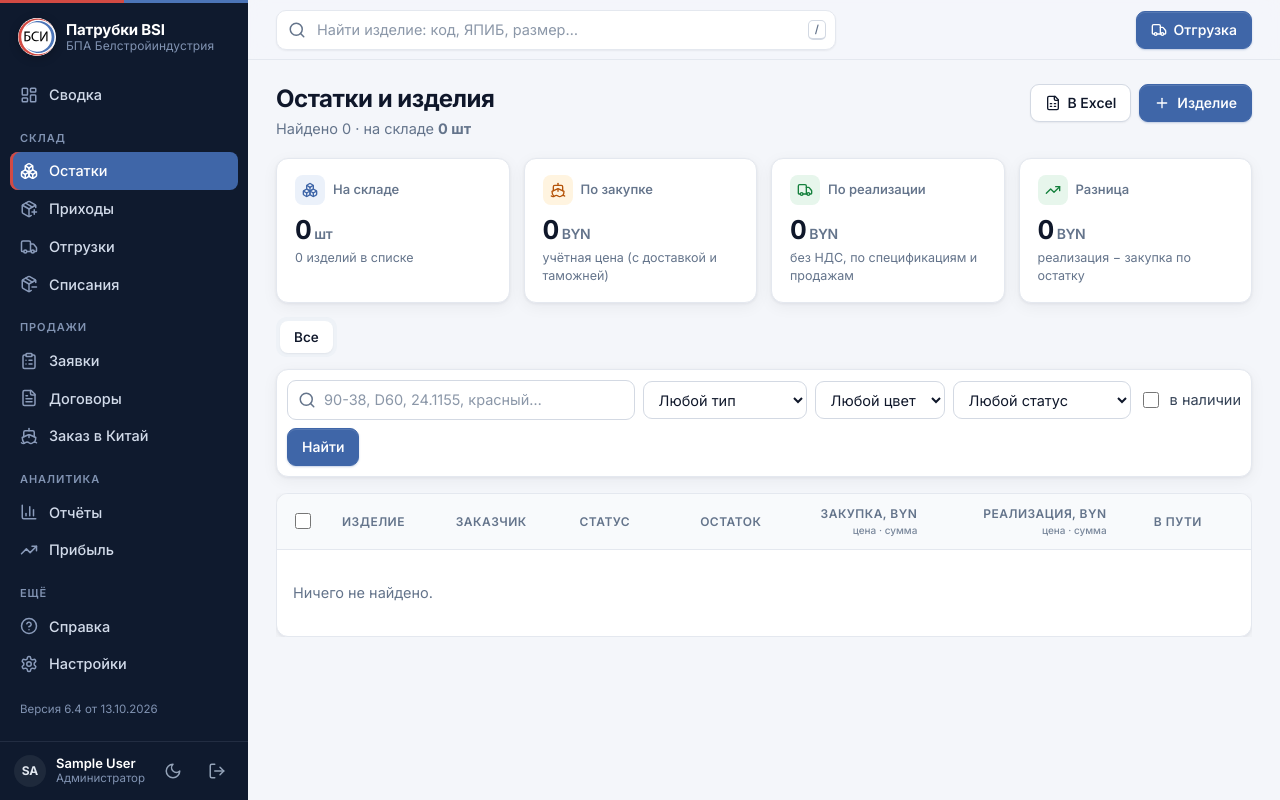
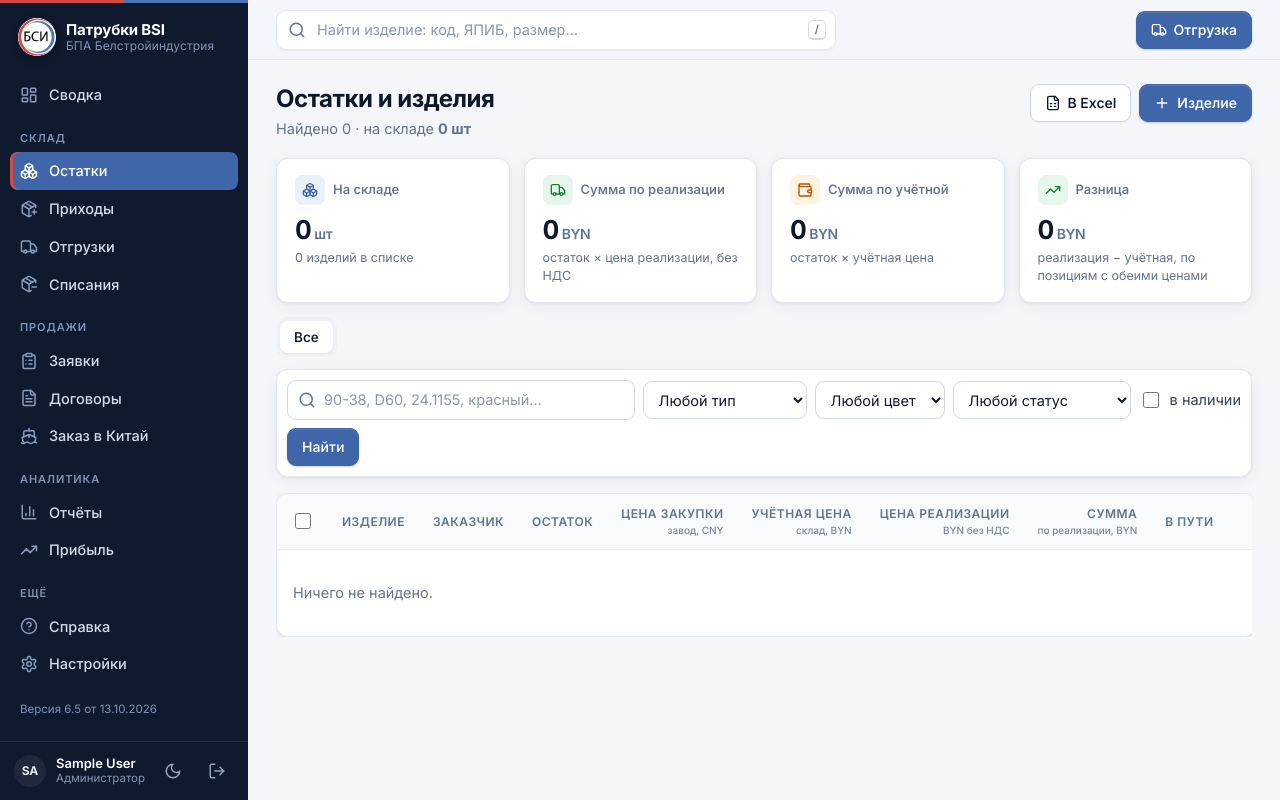
Before and after one commit to UladzimirKhilko/silicone-hoses, a Django app: page /products/ in a window 1280 px wide. Run offline with Django 5.2, Linux system fonts and the light colour scheme; the visitor is signed in with stand-in values (Sample User, id 1); data that the repository does not hold is empty.

Commit message:
Stock list: purchase, accounting and sale prices, amount by sale
Columns: on hand · purchase price (factory, CNY) · accounting price
(stock, BYN; manager role only) · sale price (BYN) · amount by sale.
Totals: on hand, amount by sale; for the manager role also amount by
accounting price and the difference. Same in the Excel export. Status
moved under the product name to fit. Version 6.5.

Co-Authored-By: Claude Opus 5.5 <noreply@anthropic.com>
Claude-Session: https://claude.ai/code/session_01MqfteMAGF7kq1vu4q7miFK

```diff
--- a/catalog/views.py
+++ b/catalog/views.py
@@ -40,13 +40,15 @@ def product_list(request):
     have, transit = on_hand(ids, balances), in_transit(ids)
     prices = sales_services.sale_prices((p.pk, p.customer_id) for p in products)
     costs = pricing.can_see_costs(request.user)
-    purchase, currency = pricing.purchase_figures(balances, ids, costs)
+    factory, _ = pricing.purchase_figures(balances, ids, costs=False)  # цена закупки — завод, CNY
+    landed = pricing.purchase_figures(balances, ids, costs=True)[0] if costs else {}  # учётная на складе, BYN
     for p in products:
         p.on_hand, p.in_transit = have.get(p.pk, 0), transit.get(p.pk, 0)
         p.price, p.price_source = prices[p.pk, p.customer_id]
         p.stock_amount = p.on_hand * p.price if p.price is not None and p.on_hand else None
-        p.buy_price, p.buy_amount = purchase.get(p.pk, (None, None))
-        p.margin_amount = p.stock_amount - p.buy_amount if costs and p.stock_amount and p.buy_amount else None
+        p.factory_price = factory.get(p.pk, (None, None))[0]
+        p.landed_price, p.landed_amount = landed.get(p.pk, (None, None))
+        p.margin_amount = p.stock_amount - p.landed_amount if p.stock_amount and p.landed_amount else None
     if request.GET.get("in_stock"):
         products = [p for p in products if p.on_hand > 0]
     value = pricing.stock_value(balances) if costs else None
@@ -57,8 +59,7 @@ def product_list(request):
             "products": products,
             "total_on_hand": sum(p.on_hand for p in products),
             "total_amount": sum((p.stock_amount or 0) for p in products),
-            "total_buy": sum((p.buy_amount or 0) for p in products),
-            "buy_currency": currency,
+            "total_landed": sum((p.landed_amount or 0) for p in products) if costs else None,
             "total_margin": sum((p.margin_amount or 0) for p in products) if costs else None,
             "no_price_qty": sum(p.on_hand for p in products if p.on_hand and p.price is None),
             "stock_value": value[1] if value else None,
--- a/hoses/version.py
+++ b/hoses/version.py
@@ -1,3 +1,3 @@
 """Версия программы — видна в меню и на странице входа, чтобы сразу понять, что установлено на сервере."""
 
-VERSION = "6.4 от 13.10.2026"
+VERSION = "6.5 от 13.10.2026"
--- a/reports/tests.py
+++ b/reports/tests.py
@@ -178,4 +178,4 @@ def test_stock_list_price_and_amount(client_in, mtz, product):
     assert resp.context["total_amount"] == Decimal("630.00")
     ws = _sheet(client_in.get(reverse("stock:stock_export")))
     row = next(r for r in ws.iter_rows(min_row=2, values_only=True) if r[0] == product.code)
-    assert row[6] == 90 and row[9:12] == (7.0, 630.0, "последняя продажа")  # реализация; закупка — колонки 8–9
+    assert row[6] == 90 and row[8:11] == (7.0, 630.0, "последняя продажа")  # после цены закупки (завод, CNY)
--- a/static/css/app.css
+++ b/static/css/app.css
@@ -506,3 +506,4 @@ tr.sub-row td.code { font-weight: 500; padding-left: 28px; }
 .money-cell b { display: block; font-weight: 650; }
 .stock-kpis { margin-bottom: 14px; }
 @media (max-width: 760px) { .money-cell .unit, .money-cell b { display: inline; } .money-cell .unit::after { content: " · "; } }
+.product-table .sub .badge { font-size: 11px; line-height: 16px; padding: 0 7px; margin-left: 4px; }
--- a/templates/catalog/product_list.html
+++ b/templates/catalog/product_list.html
@@ -15,14 +15,13 @@
 <div class="kpis stock-kpis">
   <div class="kpi"><div class="kpi-label"><span class="kpi-icon">{% icon "boxes" %}</span>На складе</div>
     <div class="kpi-value">{{ total_on_hand|money:0 }}<small>шт</small></div><div class="kpi-sub">{{ products|length }} изделий в списке</div></div>
-  <div class="kpi"><div class="kpi-label"><span class="kpi-icon warn">{% icon "ship" %}</span>По закупке</div>
-    <div class="kpi-value">{{ total_buy|money:0 }}<small>{{ buy_currency }}</small></div>
-    <div class="kpi-sub">{% if buy_currency == "BYN" %}учётная цена (с доставкой и таможней){% else %}цена завода{% endif %}</div></div>
-  <div class="kpi"><div class="kpi-label"><span class="kpi-icon ok">{% icon "truck" %}</span>По реализации</div>
-    <div class="kpi-value">{{ total_amount|money:0 }}<small>BYN</small></div><div class="kpi-sub">без НДС, по спецификациям и продажам</div></div>
-  {% if total_margin is not None %}
+  <div class="kpi"><div class="kpi-label"><span class="kpi-icon ok">{% icon "truck" %}</span>Сумма по реализации</div>
+    <div class="kpi-value">{{ total_amount|money:0 }}<small>BYN</small></div><div class="kpi-sub">остаток × цена реализации, без НДС</div></div>
+  {% if total_landed is not None %}
+  <div class="kpi"><div class="kpi-label"><span class="kpi-icon warn">{% icon "wallet" %}</span>Сумма по учётной</div>
+    <div class="kpi-value">{{ total_landed|money:0 }}<small>BYN</small></div><div class="kpi-sub">остаток × учётная цена</div></div>
   <div class="kpi"><div class="kpi-label"><span class="kpi-icon ok">{% icon "trending-up" %}</span>Разница</div>
-    <div class="kpi-value">{{ total_margin|money:0 }}<small>BYN</small></div><div class="kpi-sub">реализация − закупка по остатку</div></div>
+    <div class="kpi-value">{{ total_margin|money:0 }}<small>BYN</small></div><div class="kpi-sub">реализация − учётная, по позициям с обеими ценами</div></div>
   {% endif %}
 </div>
 
@@ -50,23 +49,24 @@
   </div>
   <div class="table-wrap">
   <table class="products product-table">
-    <thead><tr><th class="check-col"><input type="checkbox" data-check-all aria-label="Выбрать все"></th><th>Изделие</th><th>Заказчик</th><th>Статус</th><th class="num">Остаток</th><th class="num">Закупка, {{ buy_currency }}<div class="th-sub">цена · сумма</div></th><th class="num">Реализация, BYN<div class="th-sub">цена · сумма</div></th><th class="num">В пути</th><th></th></tr></thead>
+    <thead><tr><th class="check-col"><input type="checkbox" data-check-all aria-label="Выбрать все"></th><th>Изделие</th><th>Заказчик</th><th class="num">Остаток</th><th class="num">Цена закупки<div class="th-sub">завод, CNY</div></th>{% if can_see_costs %}<th class="num">Учётная цена<div class="th-sub">склад, BYN</div></th>{% endif %}<th class="num">Цена реализации<div class="th-sub">BYN без НДС</div></th><th class="num">Сумма<div class="th-sub">по реализации, BYN</div></th><th class="num">В пути</th><th></th></tr></thead>
     <tbody>
     {% for p in products %}
       <tr data-href="{{ p.get_absolute_url }}">
         <td class="check"><input type="checkbox" name="ids" value="{{ p.pk }}" aria-label="Выбрать {{ p.code }}"></td>
         <td class="code"><a href="{{ p.get_absolute_url }}">{% if p.color %}<span class="dot dot-{{ p.color }}" title="{{ p.get_color_display }}"></span>{% endif %}{{ p.code }}</a>
-          <div class="sub">{% if p.yapib %}ЯПИБ {{ p.yapib }} · {% endif %}{{ p.get_kind_display|default:"" }} {{ p.size_label }}</div></td>
+          <div class="sub">{% if p.yapib %}ЯПИБ {{ p.yapib }} · {% endif %}{{ p.get_kind_display|default:"" }} {{ p.size_label }} <span class="badge badge-{{ p.status }}">{{ p.get_status_display }}</span></div></td>
         <td data-label="Заказчик">{{ p.customer|default:"—" }}</td>
-        <td data-label="Статус"><span class="badge badge-{{ p.status }}">{{ p.get_status_display }}</span></td>
         <td data-label="Остаток" class="num stock-cell {% if p.on_hand %}strong{% else %}muted{% endif %}">{{ p.on_hand|money:0 }}</td>
-        <td data-label="Закупка" class="num money-cell">{% if p.buy_price is not None %}<span class="unit">{% if buy_currency == "CNY" %}{{ p.buy_price|price }}{% else %}{{ p.buy_price|money }}{% endif %}</span>{% if p.buy_amount %}<b>{{ p.buy_amount|money }}</b>{% endif %}{% else %}<span class="muted">—</span>{% endif %}</td>
-        <td data-label="Реализация" class="num money-cell" {% if p.price_source %}title="Цена: {{ p.price_source }}"{% endif %}>{% if p.price is not None %}<span class="unit">{{ p.price|money }}</span>{% if p.stock_amount %}<b>{{ p.stock_amount|money }}</b>{% endif %}{% else %}<span class="muted">—</span>{% endif %}</td>
+        <td data-label="Цена закупки, CNY" class="num">{{ p.factory_price|price }}</td>
+        {% if can_see_costs %}<td data-label="Учётная, BYN" class="num">{{ p.landed_price|money }}</td>{% endif %}
+        <td data-label="Цена реализации" class="num" {% if p.price_source %}title="{{ p.price_source }}"{% endif %}>{{ p.price|money }}</td>
+        <td data-label="Сумма" class="num {% if p.stock_amount %}strong{% else %}muted{% endif %}">{% if p.stock_amount %}{{ p.stock_amount|money }}{% else %}—{% endif %}</td>
         <td data-label="В пути" class="num muted">{% if p.in_transit %}{{ p.in_transit|money:0 }}{% else %}—{% endif %}</td>
         <td class="row-end">{% with d=p.drawing_files.all %}{% if d %}<span title="Есть чертёж">{% icon "image" "muted" %}</span>{% endif %}{% endwith %}{% icon "chevron-right" "muted" %}</td>
       </tr>
     {% empty %}
-      <tr><td colspan="8" class="empty">Ничего не найдено.</td></tr>
+      <tr><td colspan="9" class="empty">Ничего не найдено.</td></tr>
     {% endfor %}
     </tbody>
   </table>
```
Also changed, not shown: docs/16-ui-reports.md (+3 -1 lines), docs/update-windows.md (+1 -1 lines), stock/test_pricing.py (+9 -0 lines), stock/views.py (+15 -11 lines).
